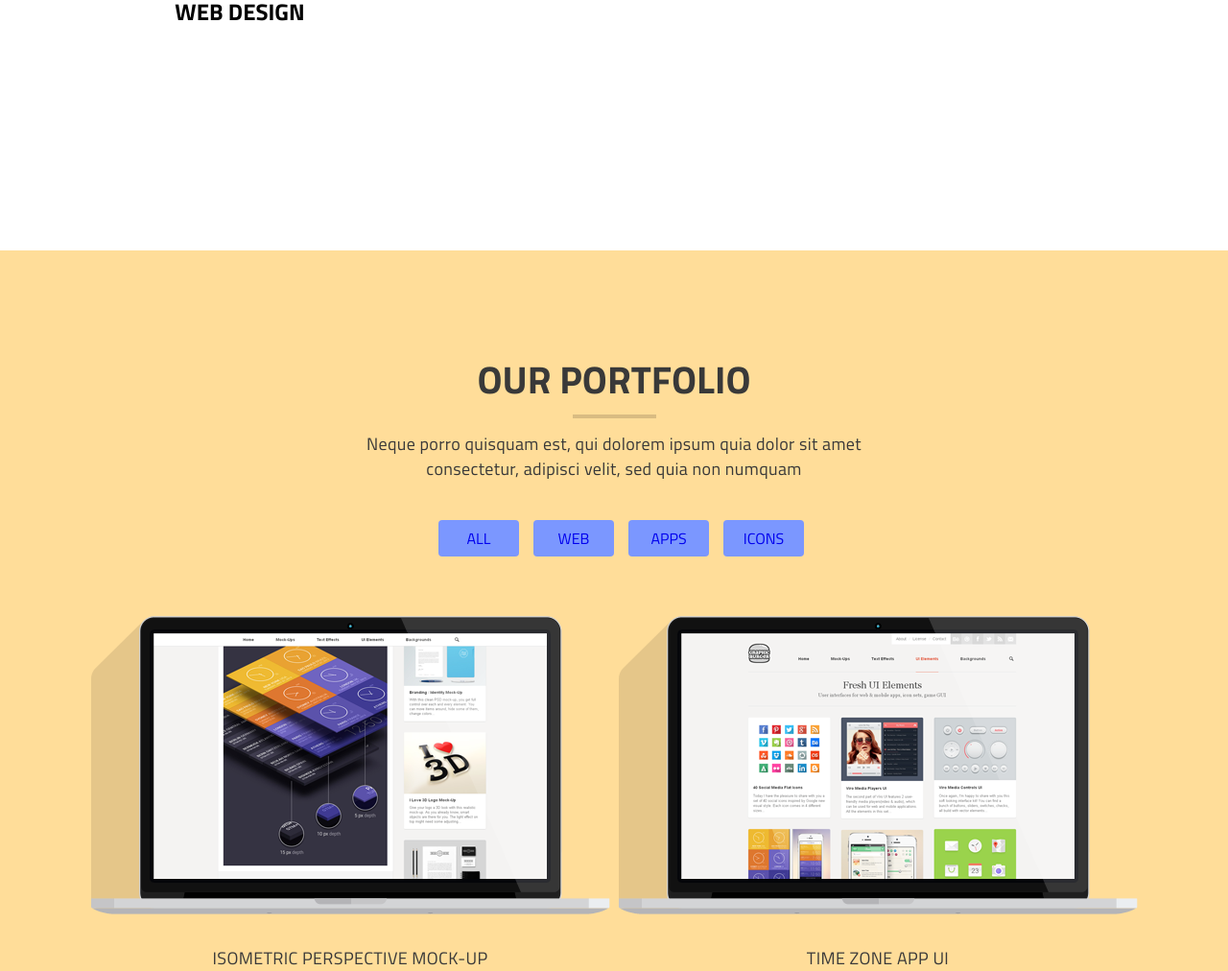
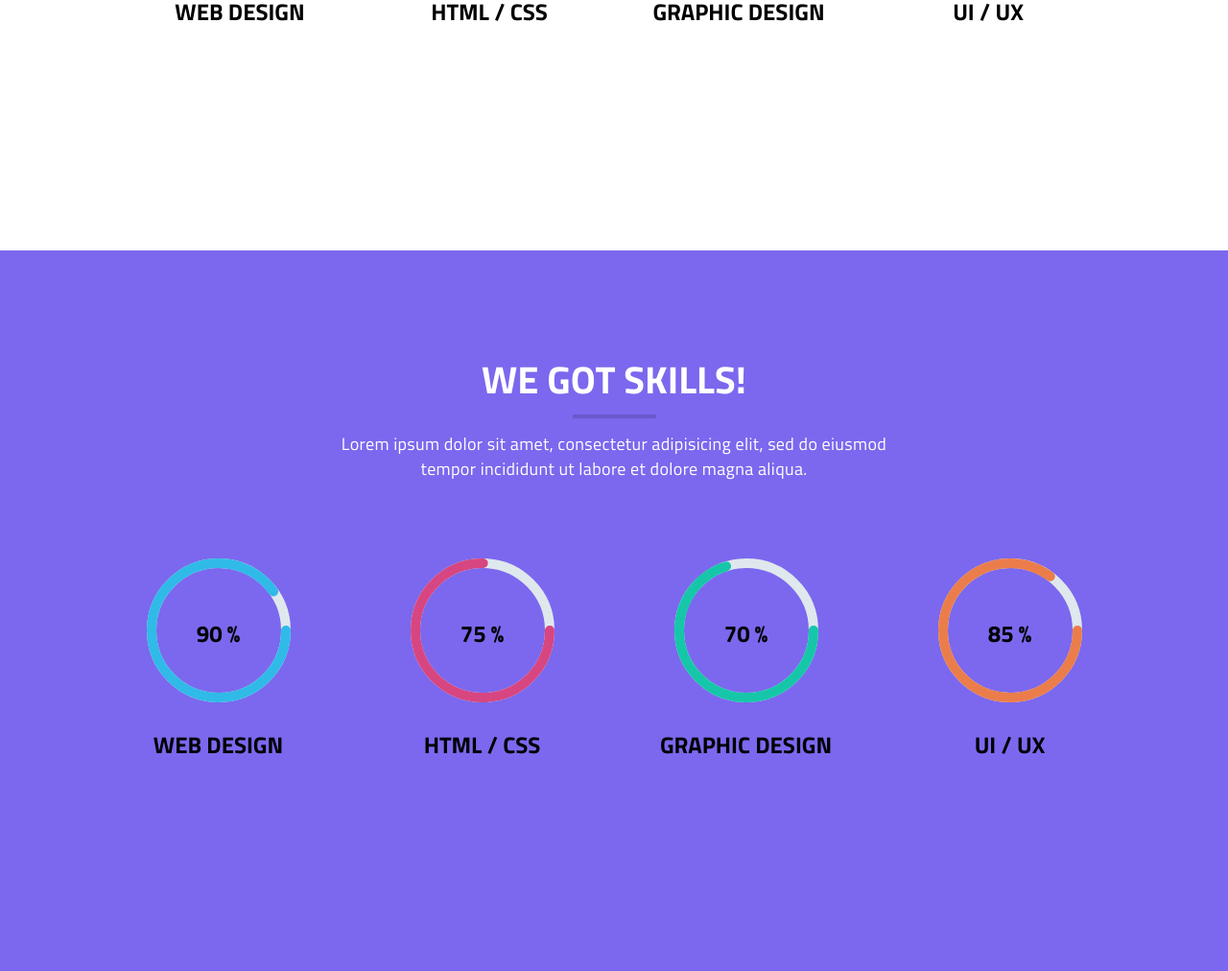
Before and after one commit to Logvinovsky/Cuda, a plain HTML site: page Cuda.html in a window 1280 px wide. Shown: the part 3050-4062 px from the top of the page at 96% size. Drawn offline with Linux system fonts and the light colour scheme.

Commit message:
Skill pure html/css

```diff
--- a/Cuda.html
+++ b/Cuda.html
@@ -323,6 +323,9 @@
 
                         width="180"
                         height="180">
+
+
+
                     <circle
                             class="progress-ring__circle"
                             stroke="red"
@@ -331,6 +334,8 @@
                             r="80"
                             cx="90"
                             cy="90"/>
+
+
 
 
                 </svg>
@@ -367,12 +372,15 @@
                 </svg>
 
                 <input
-                        value="90"
+                        value="75"
                         type="text"
                         placeholder="progress"
                         size="1"
                 >
+
                 </div>
+
+                <div class="skill-name">html / css</div>
 
             </div>
 
@@ -393,12 +401,16 @@
                 </svg>
 
                     <input
-                            value="90"
+                            value="70"
                             type="text"
                             placeholder="progress"
                             size="1"
                     >
+
                 </div>
+
+                <div class="skill-name">graphic design</div>
+
             </div>
 
             <div class="skills-content__circle circle-3">
@@ -418,12 +430,16 @@
                 </svg>
 
                     <input
-                            value="90"
+                            value="85"
                             type="text"
                             placeholder="progress"
                             size="1"
                     >
+
                 </div>
+
+                <div class="skill-name">ui / ux</div>
+
             </div>
 
 
@@ -434,6 +450,113 @@
     </div>
 
 </div>
+
+
+<div class="skills-pure section">
+
+    <div class="clip">
+        <header class="header">
+
+            <div class="container header__container ">
+                <div class="logo">
+                    <img src="img/logo.png" alt="logo">
+                </div>
+
+                <nav class="nav">
+                    <a href="#" class="nav__link link">home</a>
+                    <a href="#" class="nav__link link">about</a>
+                    <a href="#" class="nav__link link">work</a>
+                    <a href="#" class="nav__link link">blog</a>
+                    <a href="#" class="nav__link link">contact</a>
+                </nav>
+            </div>
+
+
+        </header>
+    </div>
+
+    <div class="container">
+
+        <div class="block-title">
+            <div class="block-title__heading">WE GOT SKILLS!</div>
+            <div class="block-title__hr"></div>
+            <div class="block-title__subheading">
+                Lorem ipsum dolor sit amet, consectetur adipisicing elit,
+                sed do eiusmod tempor incididunt ut labore et dolore magna
+                aliqua.
+            </div>
+        </div>
+
+
+
+        <div class="circles">
+    <div class="card">
+        <div class="box">
+
+            <div class="percent">
+
+                <svg>
+                    <circle cx="70" cy="70" r="70"></circle>
+                    <circle cx="70" cy="70" r="70"></circle>
+                </svg>
+                <div class="number">
+                    <h2> 90 <span> % </span></h2>
+                </div>
+
+            </div>
+            <h2 class="text">WEB DESIGN</h2>
+        </div>
+    </div>
+
+    <div class="card">
+        <div class="box">
+            <div class="percent">
+                <svg>
+                    <circle cx="70" cy="70" r="70"></circle>
+                    <circle cx="70" cy="70" r="70"></circle>
+                </svg>
+                <div class="number">
+                    <h2> 75 <span> % </span></h2>
+                </div>
+            </div>
+            <h2 class="text">HTML / CSS</h2>
+        </div>
+    </div>
+
+    <div class="card">
+        <div class="box">
+            <div class="percent">
+                <svg>
+                    <circle cx="70" cy="70" r="70"></circle>
+                    <circle cx="70" cy="70" r="70"></circle>
+                </svg>
+                <div class="number">
+                    <h2> 70 <span> % </span></h2>
+                </div>
+            </div>
+            <h2 class="text">GRAPHIC DESIGN</h2>
+        </div>
+      </div>
+
+            <div class="card">
+                <div class="box">
+                    <div class="percent">
+                        <svg>
+                            <circle cx="70" cy="70" r="70"></circle>
+                            <circle cx="70" cy="70" r="70"></circle>
+                        </svg>
+                        <div class="number">
+                            <h2> 85  <span> % </span></h2>
+                        </div>
+                    </div>
+                    <h2 class="text">UI / UX</h2>
+                </div>
+            </div>
+
+    </div>
+    </div>
+</div>
+
 
 <div class="portfolio section">
     <div class="clip">
--- a/styles__cuda.css
+++ b/styles__cuda.css
@@ -429,6 +429,8 @@ body {
     stroke: #d74680;
 
 }
+
+
 .circle-2 circle{
 
     stroke: #15c7a8;
@@ -452,6 +454,103 @@ body {
 
 }
 
+.skills-pure{
+
+    height: 100vh;
+    background-color: mediumslateblue;
+
+}
+
+.skills-pure .header{
+    background-color: mediumslateblue;
+}
+
+.skills-pure svg{
+
+    position: relative;
+    width: 150px;
+    height: 150px;
+    /*z-index: 1000;*/
+
+}
+
+
+.circles{
+
+    margin-top: 80px;
+    display: flex;
+    justify-content: space-around;
+
+}
+
+.card{
+    display: flex;
+    justify-content: center;
+    align-items: center;
+    width: 250px;
+    text-align: center;
+}
+
+.skills-pure svg circle{
+    width: 100%;
+    height: 100%;
+    fill: none;
+    stroke: #dfe8ed;
+    stroke-width: 10;
+    stroke-linecap: round;
+    transform: translate( 5px, 5px);
+
+}
+
+.percent{
+
+    position: relative;
+
+}
+
+.number{
+
+    position: absolute;
+    top: 50%;
+    left: 50%;
+    transform: translate( -50%, -50%);
+
+}
+
+.skills-pure svg circle:nth-child(2){
+
+    stroke-dasharray: 440;
+    stroke-dashoffset: 440;
+
+}
+
+.card:nth-child(1) svg circle:nth-child(2){
+
+    stroke-dashoffset: calc( 440 - (440 * 90) / 100);
+    stroke: #30bae7;
+
+}
+
+.card:nth-child(2) svg circle:nth-child(2){
+
+    stroke-dashoffset: calc( 440 - (440 * 75) / 100);
+    stroke: #d74680;
+
+}
+
+.card:nth-child(3) svg circle:nth-child(2){
+
+    stroke-dashoffset: calc( 440 - (440 * 70) / 100);
+    stroke: #15c7a8;
+
+}
+
+.card:nth-child(4) svg circle:nth-child(2){
+
+    stroke-dashoffset: calc( 440 - (440 * 85) / 100);
+    stroke: #eb7d4b;
+
+}
 
 
 .portfolio{
```
